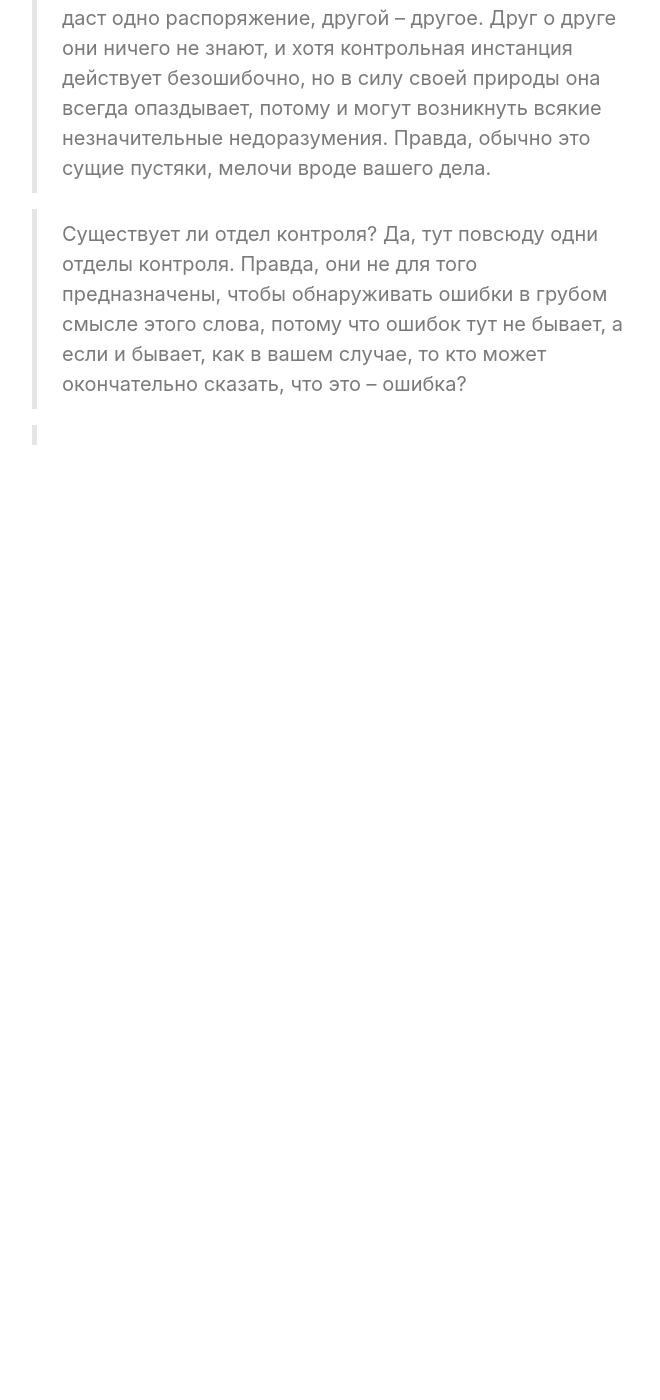
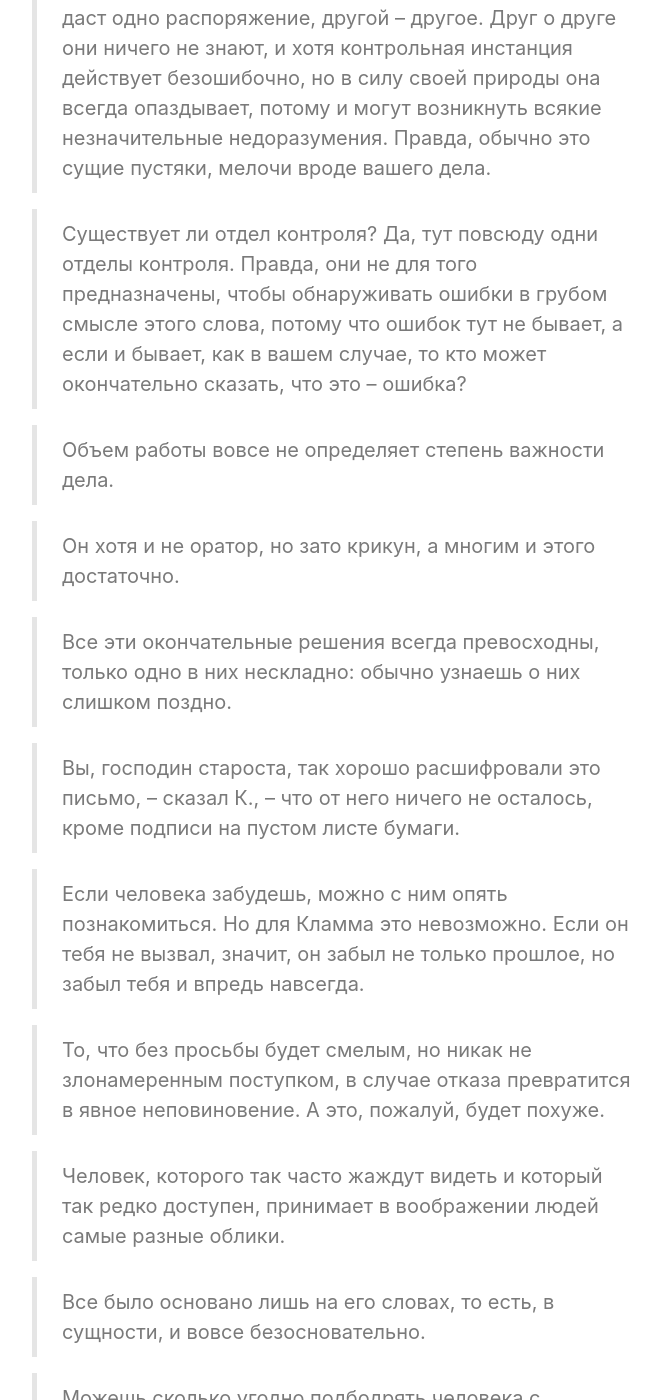
Before and after one commit to yevhenii-havrylenko/yevhenii-havrylenko.github.io, a Jekyll site: the page built from _posts/2020-12-31-the-castle.md, in a window 1280 px wide and 1400 px high, scrolled down 2518 px. Shown: the whole window, without its empty margins (258-918 px from the left). Built offline with Jekyll 4.4.1, drawn with Linux system fonts in a browser that asks for light colours; before the commit the page ends 3043 px from its top, so only the background shows below that; some of the changed text lies outside the part shown.

Commit message:
Update 2020-12-31-the-castle.md

```diff
--- a/_posts/2020-12-31-the-castle.md
+++ b/_posts/2020-12-31-the-castle.md
@@ -30,4 +30,34 @@ title: 'Франц Кафка, «Замок»'
 
 >Существует ли отдел контроля? Да, тут повсюду одни отделы контроля. Правда, они не для того предназначены, чтобы обнаруживать ошибки в грубом смысле этого слова, потому что ошибок тут не бывает, а если и бывает, как в вашем случае, то кто может окончательно сказать, что это – ошибка?
 
->
+>Объем работы вовсе не определяет степень важности дела.
+
+>Он хотя и не оратор, но зато крикун, а многим и этого достаточно.
+
+>Все эти окончательные решения всегда превосходны, только одно в них нескладно: обычно узнаешь о них слишком поздно.
+
+>Вы, господин староста, так хорошо расшифровали это письмо, – сказал К., – что от него ничего не осталось, кроме подписи на пустом листе бумаги.
+
+>Если человека забудешь, можно с ним опять познакомиться. Но для Кламма это невозможно. Если он тебя не вызвал, значит, он забыл не только прошлое, но забыл тебя и впредь навсегда.
+
+>То, что без просьбы будет смелым, но никак не злонамеренным поступком, в случае отказа превратится в явное неповиновение. А это, пожалуй, будет похуже.
+
+>Человек, которого так часто жаждут видеть и который так редко доступен, принимает в воображении людей самые разные облики.
+
+>Все было основано лишь на его словах, то есть, в сущности, и вовсе безосновательно.
+
+>Можешь сколько угодно подбодрять человека с завязанными глазами – пусть смотрит сквозь платок, все равно он ничего не увидит, и, только когда снимут платок, он увидит все. Помощь – вот что нужно.
+
+>Нельзя так отупеть, чтобы ко всему привыкнуть.
+
+>Он ни о каком восстановлении чести и не думал, а думал только о том, чтобы выпросить прощение. Но для этого ему надо было сначала установить свою вину, а в этом власти ему отказывали.
+
+>Разве один чиновник может простить? В крайнем случае это дело всего руководства, но даже и оно не может прощать, а может только осуждать.
+
+>Если только это и на самом деле перемена, а не ошибка, потому что ошибки бывают чаще, чем перемены.
+
+>Сил человеческих хватает до известного предела; кто виноват, что именно этот предел играет решающую роль?
+
+>Мы обязаны настолько охранять покой Кламма, что даже те помехи, которые для него таковыми не являются – да и вообще для него, вероятно, никаких помех не существует, – мы должны устранять, если только нам покажется, что они могли бы помешать.
+
+>Даже ночной мотылек, бедное насекомое, ищет при наступлении дня тихий уголок, расплывается там, больше всего желая исчезнуть и страдая оттого, что это недостижимо.
```
